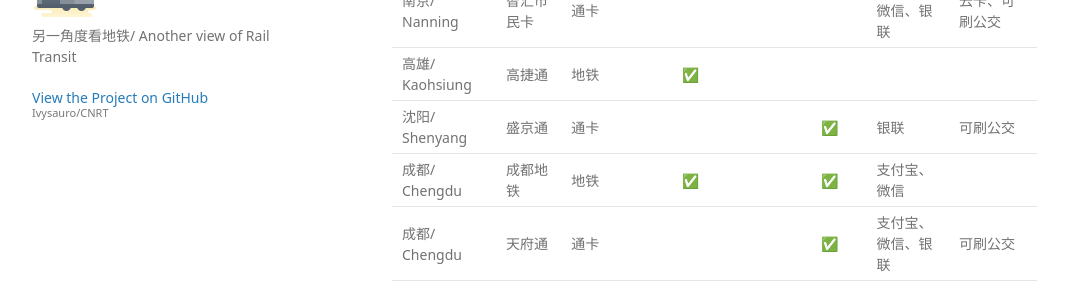
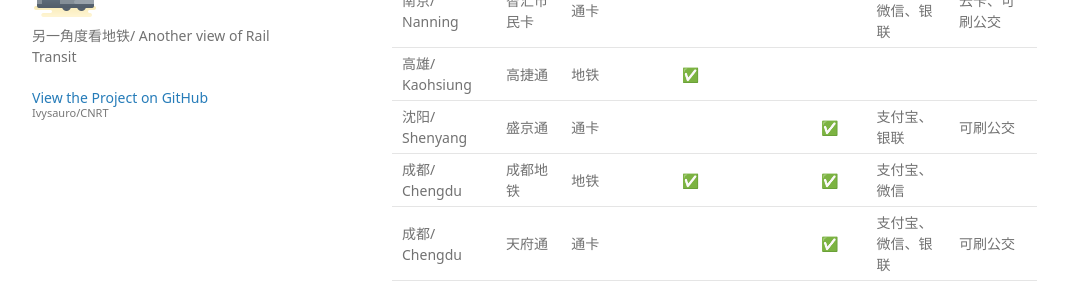
Before and after one commit to Ivysauro/CNRT, a Jekyll site: the page built from data/General Operations.md, in a window 1280 px wide and 900 px high, scrolled down 6734 px. Shown: the part 153-441 px from the top of the window, without its empty margins (178-1249 px from the left). Built offline with Jekyll 4.4.1, drawn with Linux system fonts in a browser that asks for light colours; some web fonts are replaced; our own code applies the rules of GitHub Pages for plain Markdown files; a script that is not in the unit is left out.

Commit message:
🍊更新沈阳数据

```diff
--- a/data/General Operations.md
+++ b/data/General Operations.md
@@ -170,7 +170,7 @@
 | 南京/ Nanjing | 南京地铁 | 地铁 | ✅ | | ✅ | 支付宝 |
 | 南京/ Nanning | 智汇市民卡 | 通卡 | | | | 支付宝、微信、银联 | 云卡、可刷公交 |
 | 高雄/ Kaohsiung | 高捷通 | 地铁 | ✅ |
-| 沈阳/ Shenyang | 盛京通 | 通卡 | | | ✅ | 银联 | 可刷公交 |
+| 沈阳/ Shenyang | 盛京通 | 通卡 | | | ✅ | 支付宝、银联 | 可刷公交 |
 | 成都/ Chengdu | 成都地铁 | 地铁 | ✅ | | ✅ | 支付宝、微信 |
 | 成都/ Chengdu | 天府通 | 通卡 | | | ✅ | 支付宝、微信、银联 | 可刷公交 |
 | 西安/ Xi'an | 西安地铁 | 地铁 | ✅ | | ✅ | 银联 |
```
